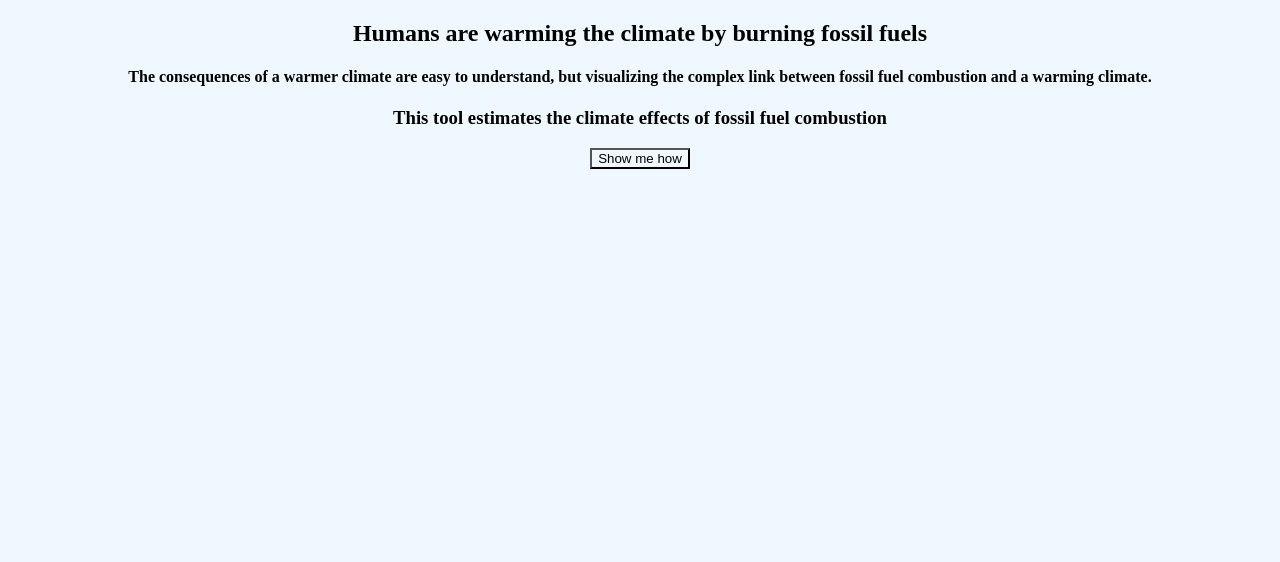
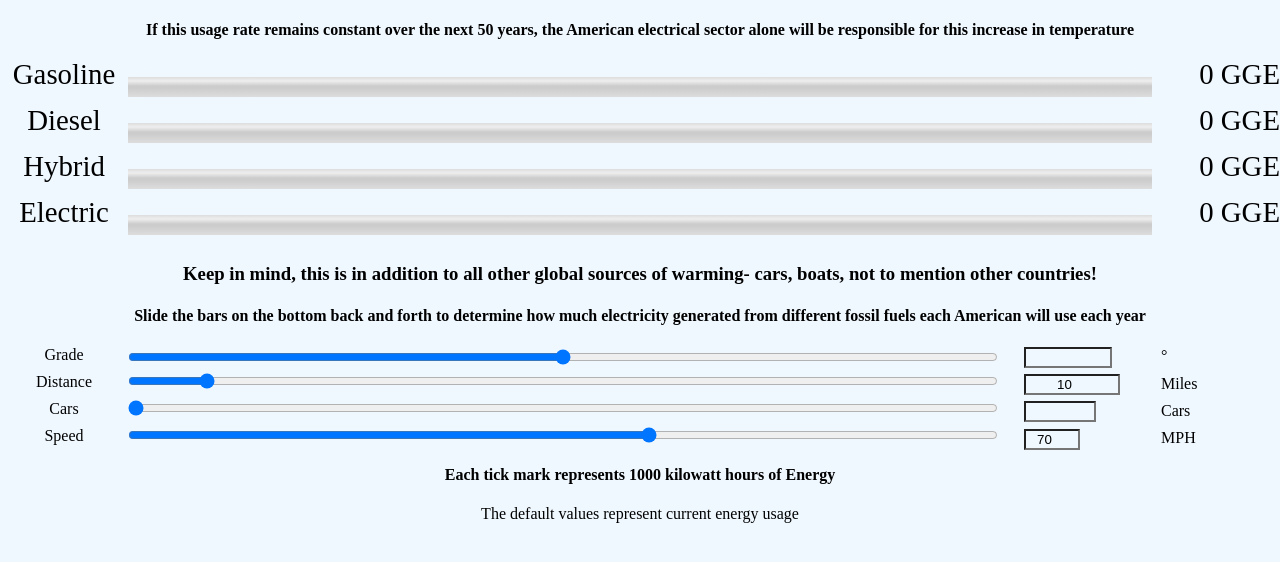
Before and after one commit to script-mouse/car-consumption, a plain HTML site: page index.html in a window 1280 px wide. Drawn offline with Linux system fonts and the light colour scheme.

Commit message:
made 4 smaller sliders

```diff
--- a/climateslider.css
+++ b/climateslider.css
@@ -27,16 +27,25 @@ label {
 	margin-right: 90vw;
 	float: left;
 	text-align: center;
+
 }
 meter {
 	border-radius: 3% / 50%;
+	width: 80vw;
+	height: 5vh;
+	position: absolute;
+	float: right;
+	left: 10vw;
 }
 body {
 	margin: 0px;
 }
+/*
 #content {
 	display: none;
 }
+*/
+
 .exactGroup {
     float: right;
     position: absolute;
@@ -59,30 +68,25 @@ body {
 }
 #intro {
 	animation-duration: 700ms;
+	display: none;
 }
 * {
 	background-color: aliceblue;
 	text-align: center;
 }
-#warmingMeter {
-	width: 80vw;
-	height: 15vh;
-	position: absolute;
-	float: right;
-	left: 10vw;
-}
-#meterBackground {
-	height: 15vh;
+.meterBackground {
+	padding-top: 0.75vh;
+	height: 5vh;
 }
 .temperatureLabel {
 	position: relative;
 	margin-right: 0px;
 	font-size: 1.8em;
-	top: calc(7.5vh - 1em);
+	top: calc(2.5vh - 1em);
 }
-#celciusWarming {
+.temperatureLabel:first-child {
 	float: left;
 }
-#ferenheightWarming {
+.temperatureLabel:last-child {
 	float: right;
 }
--- a/index.html
+++ b/index.html
@@ -28,12 +28,27 @@
 			<div id="powerGenerationSetter">
 				<div id="results">
 					<h4>If this usage rate remains constant over the next 50 years, the American electrical sector alone will be responsible for this increase in temperature</h3>
-					<div id="meterBackground">
-						<label id="celciusWarming" for="temperature" class="temperatureLabel">0C</label>
-						<meter id="warmingMeter" max="0.4" optimum="0" value="0"></meter>
-						<span id="ferenheightWarming" class="temperatureLabel">0°F</span>
+					<div class="meterBackground">
+						<label for="gasMeter" class="temperatureLabel">Gasoline</label>
+						<meter id="gasMeter" max="0.4" optimum="0" value="0"></meter>
+						<span id="gasGas" class="temperatureLabel">0 GGE</span>
 					</div>
-					<h3>Keep in mind, this is in addition to all other global sources of warming- cars, boats, not to mention other countries!</h5>
+					<div class="meterBackground">
+						<label for="dieselMeter" class="temperatureLabel">Diesel</label>
+						<meter id="dieselMeter" max="0.4" optimum="0" value="0"></meter>
+						<span id="dieselGas" class="temperatureLabel">0 GGE</span>
+					</div>
+					<div class="meterBackground">
+						<label for="hybridMeter" class="temperatureLabel">Hybrid</label>
+						<meter id="hybridMeter" max="0.4" optimum="0" value="0"></meter>
+						<span id="hybridGas" class="temperatureLabel">0 GGE</span>
+					</div>
+					<div class="meterBackground">
+						<label for="electricMeter" class="temperatureLabel">Electric</label>
+						<meter id="electricMeter" max="0.4" optimum="0" value="0"></meter>
+						<span id="electricGas" class="temperatureLabel">0 GGE</span>
+					</div>
+					<h3>Keep in mind, this is in addition to all other global sources of warming- cars, boats, not to mention other countries!</h3>
 				</div>
 				<h4 id="instructions">Slide the bars on the bottom back and forth to determine how much electricity generated
 					from different fossil fuels each American will use each year
```
